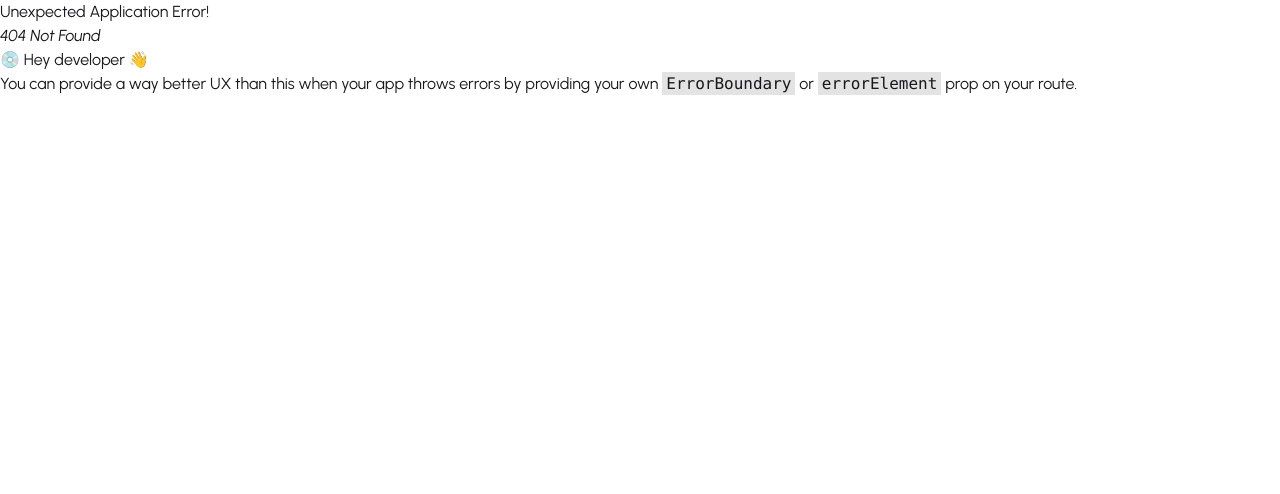
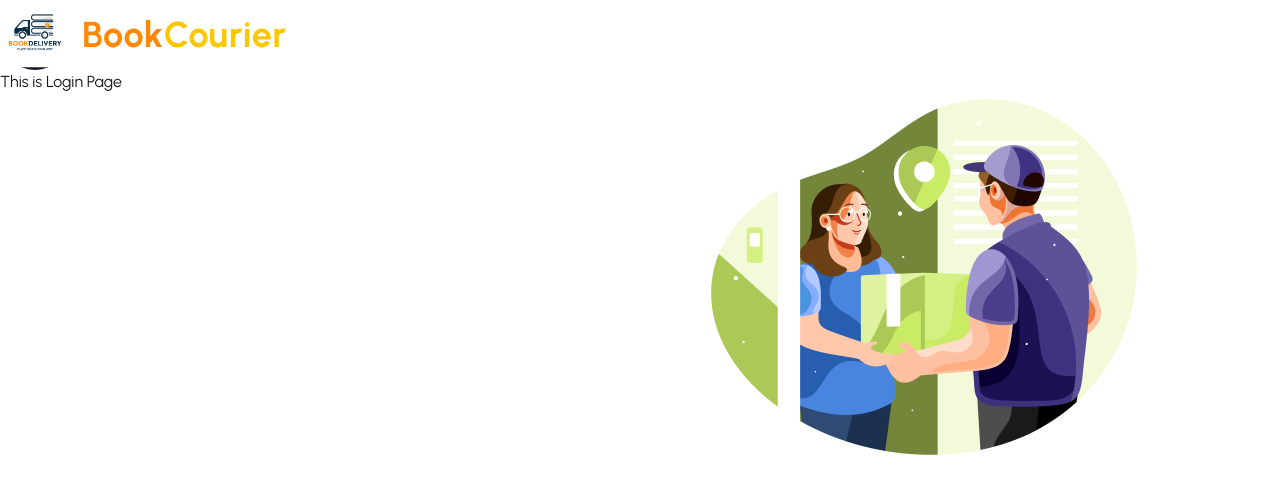
Before and after one commit to kanon8888/book-courier-client, a React (Vite) app: page /login in a window 1280 px wide. Before the commit this address had no page. Shown: the top 494 px of the page. Built offline with nearby package versions, Linux system fonts and the light colour scheme.

Commit message:
three commit

```diff
--- /dev/null
+++ b/src/layout/AuthLayout.jsx
@@ -0,0 +1,22 @@
+import React from 'react';
+import Logo from '../components/logo/Logo';
+import { Outlet } from 'react-router';
+import authImage from '../assets/authImage.png'
+
+const AuthLayout = () => {
+    return (
+        <div className='max-w-7xl mx-auto'>
+            <Logo></Logo>
+            <div className='flex'>
+                <div className='flex-1'>
+                    <Outlet></Outlet>
+                </div>
+                <div className='flex-1'>
+                    <img src={authImage} alt="" />
+                </div>
+            </div>
+        </div>
+    );
+};
+
+export default AuthLayout;
--- /dev/null
+++ b/src/pages/Auth/Login/Login.jsx
@@ -0,0 +1,11 @@
+import React from 'react';
+
+const Login = () => {
+    return (
+        <div>
+            <h2>This is Login Page</h2>
+        </div>
+    );
+};
+
+export default Login;
--- /dev/null
+++ b/src/pages/Auth/Register/Register.jsx
@@ -0,0 +1,11 @@
+import React from 'react';
+
+const Register = () => {
+    return (
+        <div>
+
+        </div>
+    );
+};
+
+export default Register;
--- a/src/pages/shared/navbar/Navbar.jsx
+++ b/src/pages/shared/navbar/Navbar.jsx
@@ -5,7 +5,7 @@
 
 const Navbar = () => {
     const links = <>
-        <li><NavLink>BookCourier</NavLink></li>
+        <li><NavLink>Home</NavLink></li>
         <li><NavLink to='coverage'>Coverage</NavLink></li>
 
 
--- a/src/routers/Router.jsx
+++ b/src/routers/Router.jsx
@@ -2,6 +2,9 @@
 import RootLayout from "../layout/RootLayout";
 import Home from "../pages/Home/Home/Home";
 import Coverage from "../pages/Coverage/Coverage";
+import AuthLayout from "../layout/AuthLayout";
+import Login from "../pages/Auth/Login/Login";
+import Register from "../pages/Auth/Register/Register";
 
 export const router = createBrowserRouter([
     {
@@ -14,8 +17,24 @@
             },
             {
                 path: 'coverage',
-                Component: Coverage
+                Component: Coverage,
+                loader: () => fetch('/warehouses.json').then(res => res.json())
+            },
+
+        ]
+    },
+    {
+        path: '/',
+        Component: AuthLayout,
+        children: [
+            {
+                path: 'login',
+                Component: Login
+            },
+            {
+                path: 'register',
+                Component: Register
             }
         ]
-    },
+    }
 ]);
```
Also changed, not shown: src/assets/authImage.png (added).
